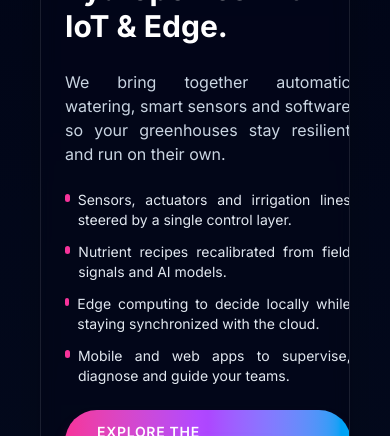
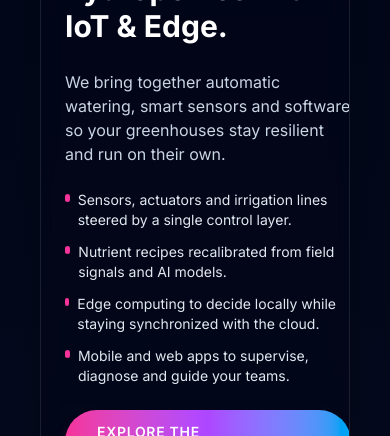
Before and after one commit to fahol45/enov-corp, a Next.js app: page / in a window 390 px wide. Shown: the part 197-633 px from the top of the page. Built offline with nearby package versions, Linux system fonts and the light colour scheme; no server answers.

Commit message:
Fix hero text alignment on mobile

```diff
--- a/src/app/globals.css
+++ b/src/app/globals.css
@@ -51,12 +51,16 @@ video {
 }
 
 .text-justify {
-  text-align: justify;
-  text-justify: inter-word;
+  text-align: left;
 }
 
 @media (min-width: 640px) {
   .kicker {
     letter-spacing: 0.4em;
   }
+
+  .text-justify {
+    text-align: justify;
+    text-justify: inter-word;
+  }
 }
--- a/src/app/page.tsx
+++ b/src/app/page.tsx
@@ -263,12 +263,14 @@ export default function Home() {
             <h1 className="text-3xl font-bold leading-tight text-white sm:text-4xl md:text-5xl">
               {t.hero.title}
             </h1>
-            <p className="text-base text-slate-300 text-justify sm:text-lg">{t.hero.description}</p>
+            <p className="text-base text-slate-300 text-left sm:text-lg sm:text-justify">
+              {t.hero.description}
+            </p>
             <ul className="space-y-3 text-sm text-slate-200 sm:text-base">
               {t.hero.bullets.map((item) => (
                 <li key={item} className="flex items-start gap-2">
                   <span className="mt-1 h-2 w-2 rounded-full bg-pink-500" />
-                  <span className="text-justify">{item}</span>
+                  <span className="text-left sm:text-justify">{item}</span>
                 </li>
               ))}
             </ul>
```
